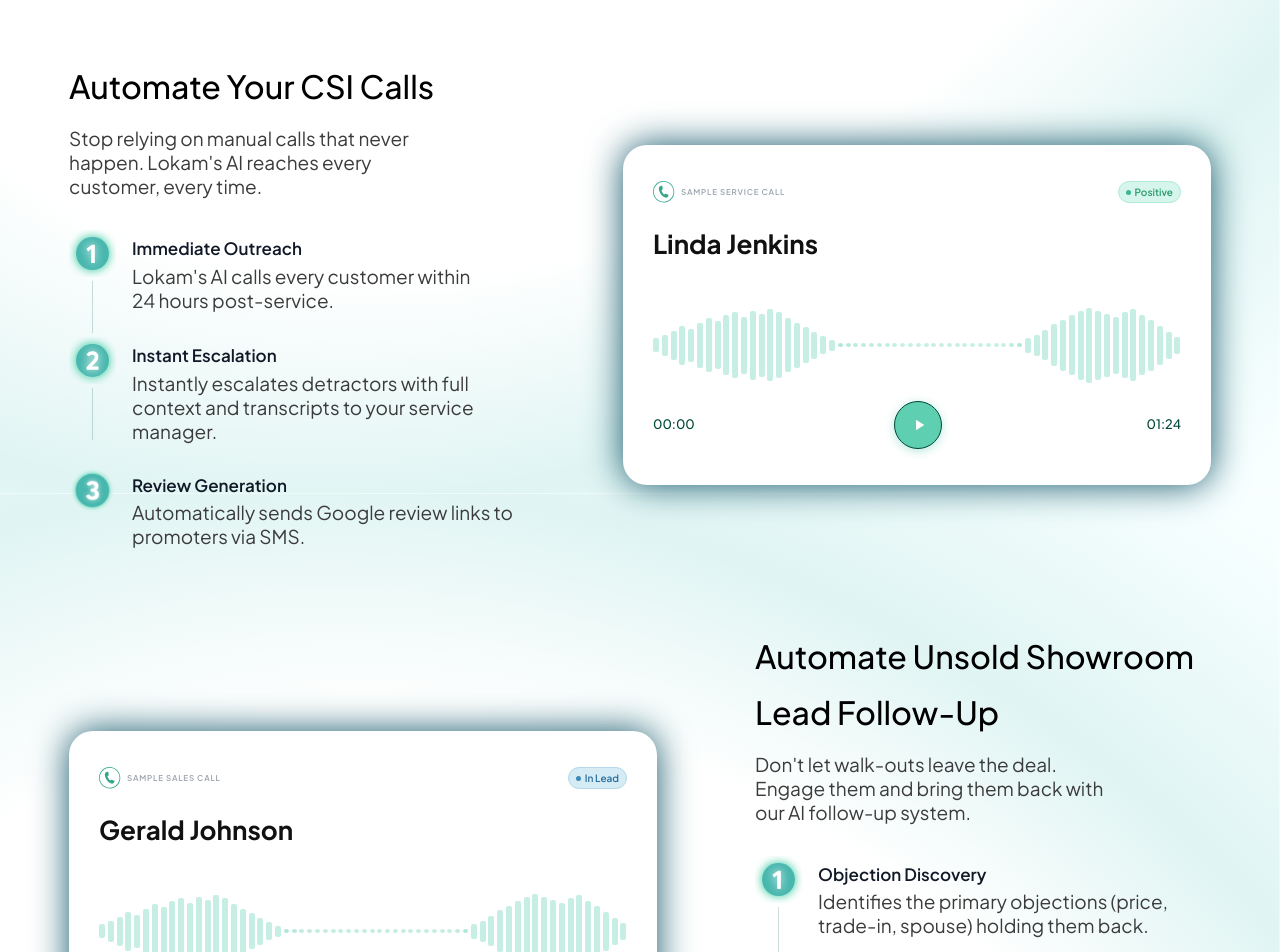
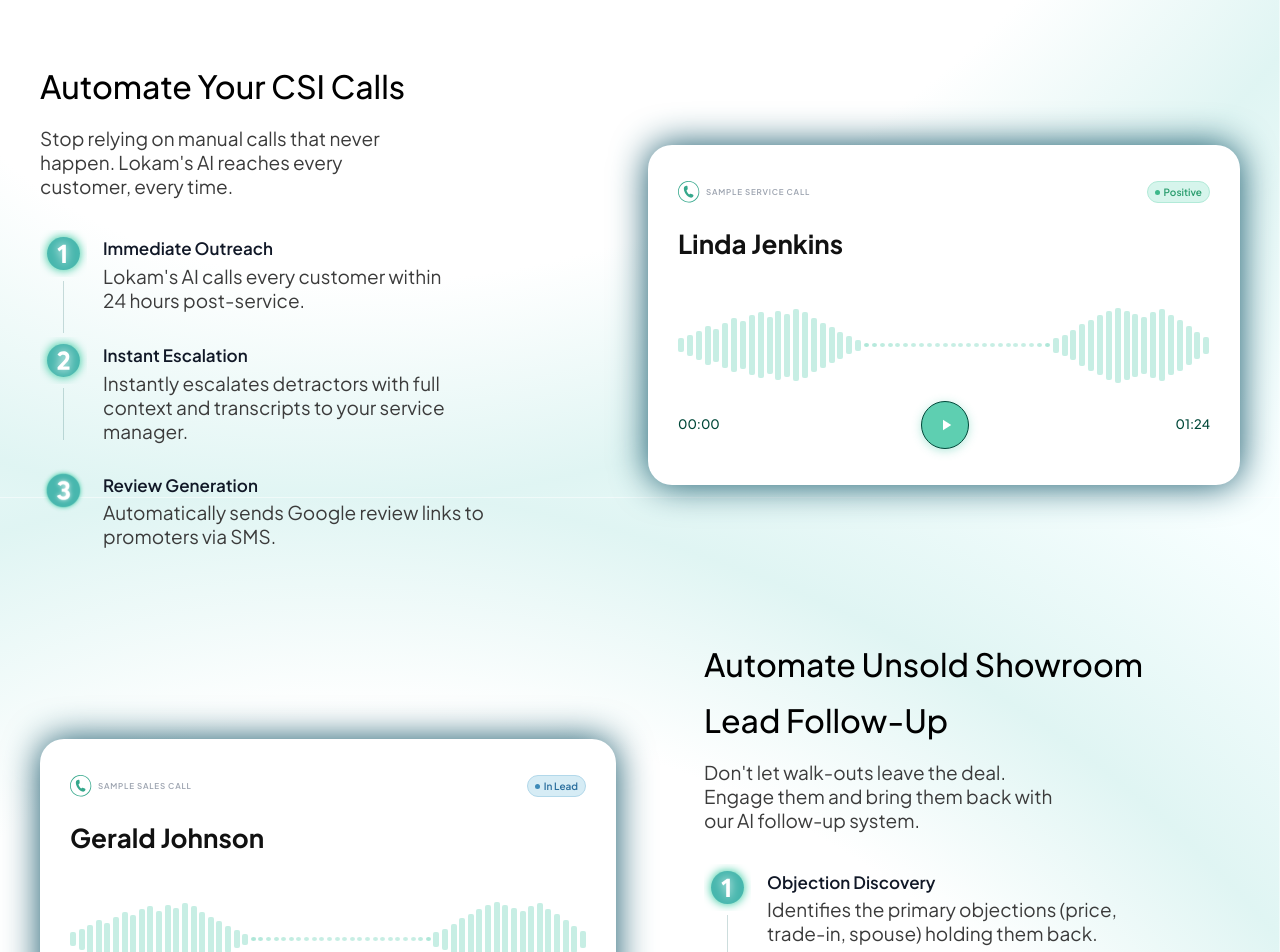
Before and after one commit to Lokam-AI/lokam-website, a Next.js app: page / in a window 1280 px wide. Shown: the part 1626-2578 px from the top of the page. Built offline with nearby package versions, Linux system fonts and the light colour scheme; no server answers.

Commit message:
responsive howitworks

```diff
--- a/app/components/HowItWorks.tsx
+++ b/app/components/HowItWorks.tsx
@@ -38,7 +38,6 @@
   },
 ];
 
-// Exact waveform data from Figma reference
 const waveformBars = [
   { height: 18, opacity: 1 },
   { height: 28, opacity: 1 },
@@ -120,45 +119,21 @@
 }
 
 const badgeStyles: Record<string, BadgeConfig> = {
-  Positive: {
-    bg: "#d6f5ec",
-    border: "#b2ead8",
-    dot: "#3db88a",
-    text: "Positive",
-    color: "#2a9d6e",
-  },
-  "In Lead": {
-    bg: "#d6ecf5",
-    border: "#b2d8ea",
-    dot: "#3d8ab8",
-    text: "In Lead",
-    color: "#2a6e9d",
-  },
+  Positive: { bg: "#d6f5ec", border: "#b2ead8", dot: "#3db88a", text: "Positive", color: "#2a9d6e" },
+  "In Lead": { bg: "#d6ecf5", border: "#b2d8ea", dot: "#3d8ab8", text: "In Lead", color: "#2a6e9d" },
 };
 
 function CallCard({
-  label,
-  name,
-  badge,
-  totalSeconds,
-  src,
-  onPlay,
-  shouldPause,
+  label, name, badge, totalSeconds, src, onPlay, shouldPause,
 }: {
-  label: string;
-  name: string;
-  badge: string;
-  totalSeconds: number;
-  src: string;
-  onPlay: () => void;
-  shouldPause: boolean;
+  label: string; name: string; badge: string; totalSeconds: number;
+  src: string; onPlay: () => void; shouldPause: boolean;
 }) {
   const [isPlaying, setIsPlaying] = useState(false);
   const [currentTime, setCurrentTime] = useState(0);
   const [duration, setDuration] = useState(totalSeconds);
   const audioRef = useRef<HTMLAudioElement | null>(null);
 
-  // Pause this card when the other one starts playing
   useEffect(() => {
     if (shouldPause && isPlaying) {
       audioRef.current?.pause();
@@ -169,14 +144,8 @@
   const togglePlay = () => {
     const audio = audioRef.current;
     if (!audio) return;
-    if (isPlaying) {
-      audio.pause();
-      setIsPlaying(false);
-    } else {
-      onPlay(); // notify parent so the other card gets paused
-      audio.play();
-      setIsPlaying(true);
-    }
+    if (isPlaying) { audio.pause(); setIsPlaying(false); }
+    else { onPlay(); audio.play(); setIsPlaying(true); }
   };
 
   const playedBarCount = Math.floor((currentTime / duration) * waveformBars.length);
@@ -185,9 +154,8 @@
     const audio = audioRef.current;
     if (!audio) return;
     const rect = e.currentTarget.getBoundingClientRect();
-    const newTime = ((e.clientX - rect.left) / rect.width) * duration;
-    audio.currentTime = newTime;
-    setCurrentTime(newTime);
+    audio.currentTime = ((e.clientX - rect.left) / rect.width) * duration;
+    setCurrentTime(audio.currentTime);
   };
 
   const badgeCfg = badgeStyles[badge] ?? badgeStyles["Positive"];
@@ -195,22 +163,14 @@
   return (
     <div
       className="bg-white flex flex-col"
-      style={{
-        width: 588,
-        borderRadius: 24,
-        height: 340,
-        padding: "36px 30px 36px",
-        boxShadow: "0 0 36px #125669",
-      }}
+      style={{ borderRadius: 24, minHeight: 340, padding: "36px 30px", boxShadow: "0 0 36px #125669" }}
     >
       <audio
-        ref={audioRef}
-        src={src}
+        ref={audioRef} src={src}
         onTimeUpdate={() => setCurrentTime(audioRef.current?.currentTime ?? 0)}
         onLoadedMetadata={() => setDuration(audioRef.current?.duration ?? totalSeconds)}
         onEnded={() => { setIsPlaying(false); setCurrentTime(0); }}
       />
-      {/* Header */}
       <div className="flex items-center justify-between mb-6">
         <div className="flex items-center gap-1.5">
           <img src="/assets/phone.svg" alt="" className="flex-shrink-0" style={{ width: 22, height: 22 }} />
@@ -227,30 +187,23 @@
         </div>
       </div>
 
-      {/* Name */}
       <div className="font-sans mb-3" style={{ fontWeight: 700, fontSize: 26, color: "#111", lineHeight: 1.3 }}>
         {name}
       </div>
 
-      {/* Waveform — overflow hidden so bars stay within card */}
       <div
         className="overflow-hidden cursor-pointer select-none mb-4 mt-auto"
         style={{ height: 80 }}
         onClick={handleWaveformClick}
-        role="slider"
-        aria-label="Audio progress"
-        aria-valuenow={Math.round(currentTime)}
-        aria-valuemin={0}
-        aria-valuemax={totalSeconds}
+        role="slider" aria-label="Audio progress"
+        aria-valuenow={Math.round(currentTime)} aria-valuemin={0} aria-valuemax={totalSeconds}
       >
         <div className="flex items-center w-full justify-between" style={{ height: 80 }}>
           {waveformBars.map((bar, i) => {
             const isPlayed = i < playedBarCount;
             const isDot = bar.opacity < 0.5;
             return (
-              <div
-                key={i}
-                style={{
+              <div key={i} style={{
                 width: isDot ? 5 : 6,
                 height: isDot ? 4 : Math.round(bar.height * 0.75),
                 borderRadius: isDot ? "50%" : 2,
@@ -258,14 +211,12 @@
                 opacity: isPlayed ? 1 : isDot ? bar.opacity + 0.1 : 0.35,
                 flexShrink: 0,
                 transition: "opacity 0.1s",
-                }}
-              />
+              }} />
             );
           })}
         </div>
       </div>
 
-      {/* Controls */}
       <div className="flex items-center justify-between">
         <span className="font-sans" style={{ fontSize: 13, color: "#004839", fontWeight: 500, minWidth: 40 }}>
           {formatTime(currentTime)}
@@ -277,14 +228,9 @@
           aria-label={isPlaying ? "Pause" : "Play"}
         >
           {isPlaying ? (
-            <svg width="18" height="18" viewBox="0 0 24 24" fill="white">
-              <rect x="5" y="4" width="4" height="16" rx="1" fill="white" />
-              <rect x="15" y="4" width="4" height="16" rx="1" fill="white" />
-            </svg>
+            <svg width="18" height="18" viewBox="0 0 24 24"><rect x="5" y="4" width="4" height="16" rx="1" fill="white" /><rect x="15" y="4" width="4" height="16" rx="1" fill="white" /></svg>
           ) : (
-            <svg width="18" height="18" viewBox="0 0 24 24" fill="white" style={{ marginLeft: 2 }}>
-              <path d="M8 5v14l11-7L8 5z" fill="white" />
-            </svg>
+            <svg width="18" height="18" viewBox="0 0 24 24" style={{ marginLeft: 2 }}><path d="M8 5v14l11-7L8 5z" fill="white" /></svg>
           )}
         </button>
         <span className="font-sans" style={{ fontSize: 13, color: "#004839", fontWeight: 500, minWidth: 40, textAlign: "right" }}>
@@ -305,14 +251,10 @@
           <div className="flex gap-4 items-start">
             <div className="flex flex-col items-center flex-shrink-0">
               <img src={stepIcons[i]} alt={`Step ${i + 1}`} className="w-[47px] h-[47px] flex-shrink-0" />
-              {i < steps.length - 1 && (
-                <div className="w-px flex-1 min-h-[52px] bg-[#085856]/20 my-1" />
-              )}
+              {i < steps.length - 1 && <div className="w-px flex-1 min-h-[52px] bg-[#085856]/20 my-1" />}
             </div>
             <div className="pt-2 pb-6">
-              <h4 className="font-sans font-semibold text-[17px] leading-tight text-[#111827] mb-1">
-                {step.title}
-              </h4>
+              <h4 className="font-sans font-semibold text-[17px] leading-tight text-[#111827] mb-1">{step.title}</h4>
               <p className="font-sans" style={{ color: "#3B3B3B", fontSize: 19, lineHeight: "24px", fontWeight: 400, maxWidth: step.maxWidth }}>
                 {step.desc}
               </p>
@@ -329,30 +271,27 @@
 
   return (
     <section id="how-it-works" className="relative bg-white pt-16 md:pt-24 pb-8 px-4 overflow-hidden">
-      {/* Background gradient — CSI (top, flipped vertically) */}
+      {/* Background gradient — CSI */}
       <svg className="absolute top-0 left-0 w-full h-1/2 pointer-events-none" xmlns="http://www.w3.org/2000/svg" viewBox="0 0 1429 984" preserveAspectRatio="xMidYMid slice" aria-hidden="true" style={{ transform: "scaleY(-1)" }}>
         <path d="M1428.5 984H0V0H1428.5V984Z" fill="url(#paint0_radial_csi)" fillOpacity="0.13"/>
         <defs>
           <radialGradient id="paint0_radial_csi" cx="0" cy="0" r="1" gradientTransform="matrix(196.578 -1037.08 1439.22 423.043 591.514 879.828)" gradientUnits="userSpaceOnUse">
-            <stop stopColor="white"/>
-            <stop offset="0.487941" stopColor="white"/>
-            <stop offset="0.713185" stopColor="#0CB0A2"/>
-            <stop offset="1" stopColor="#C5FDFF"/>
+            <stop stopColor="white"/><stop offset="0.487941" stopColor="white"/>
+            <stop offset="0.713185" stopColor="#0CB0A2"/><stop offset="1" stopColor="#C5FDFF"/>
           </radialGradient>
         </defs>
       </svg>
-      {/* Background gradient — Showroom (bottom, normal) */}
+      {/* Background gradient — Showroom */}
       <svg className="absolute bottom-0 left-0 w-full h-1/2 pointer-events-none" xmlns="http://www.w3.org/2000/svg" viewBox="0 0 1429 984" preserveAspectRatio="xMidYMid slice" aria-hidden="true">
         <path d="M1428.5 984H0V0H1428.5V984Z" fill="url(#paint0_radial_lead)" fillOpacity="0.13"/>
         <defs>
           <radialGradient id="paint0_radial_lead" cx="0" cy="0" r="1" gradientTransform="matrix(196.578 -1037.08 1439.22 423.043 591.514 879.828)" gradientUnits="userSpaceOnUse">
-            <stop stopColor="white"/>
-            <stop offset="0.487941" stopColor="white"/>
-            <stop offset="0.713185" stopColor="#0CB0A2"/>
-            <stop offset="1" stopColor="#C5FDFF"/>
+            <stop stopColor="white"/><stop offset="0.487941" stopColor="white"/>
+            <stop offset="0.713185" stopColor="#0CB0A2"/><stop offset="1" stopColor="#C5FDFF"/>
           </radialGradient>
         </defs>
       </svg>
+
       {/* Header */}
       <div className="text-center mb-14 md:mb-20 relative z-10">
         <h2 className="font-sans font-medium mb-4" style={{ color: "#095857", fontSize: "clamp(26px, 4vw, 50px)", lineHeight: "1.12", letterSpacing: "-1px" }}>
@@ -363,11 +302,12 @@
         </p>
       </div>
 
-      <div className="max-w-[1400px] mx-auto space-y-10 md:space-y-14">
+      <div className="max-w-[1200px] mx-auto space-y-10 md:space-y-16">
 
         {/* ── CSI Workflow ── */}
-        <div className="flex justify-center items-center gap-[34px]">
-          <div className="flex-shrink-0 w-[520px] relative z-10">
+        <div className="grid grid-cols-1 lg:grid-cols-2 gap-8 lg:gap-4 items-center relative z-10">
+          {/* Text */}
+          <div>
             <h3 className="font-sans mb-3" style={{ color: "#000", fontSize: 32, lineHeight: "56px", fontWeight: 500 }}>
               Automate Your CSI Calls
             </h3>
@@ -376,17 +316,20 @@
             </p>
             <StepList steps={csiSteps} />
           </div>
-          <div className="flex-shrink-0 relative z-10">
+          {/* Card */}
+          <div>
             <CallCard label="Sample Service Call" name="Linda Jenkins" badge="Positive" totalSeconds={84} src="/assets/service.mp4" onPlay={() => setActivePlayer("csi")} shouldPause={activePlayer === "sales"} />
           </div>
         </div>
 
         {/* ── Showroom Workflow ── */}
-        <div className="flex justify-center items-center gap-[34px]">
-          <div className="flex-shrink-0 relative z-10">
+        <div className="grid grid-cols-1 lg:grid-cols-2 gap-8 lg:gap-12 items-center relative z-10">
+          {/* Card — first on desktop, second on mobile */}
+          <div className="order-2 lg:order-1">
             <CallCard label="Sample Sales Call" name="Gerald Johnson" badge="In Lead" totalSeconds={228} src="/assets/sales.mp4" onPlay={() => setActivePlayer("sales")} shouldPause={activePlayer === "csi"} />
           </div>
-          <div className="flex-shrink-0 w-[520px] translate-x-[64px] relative z-10">
+          {/* Text — second on desktop, first on mobile */}
+          <div className="order-1 lg:order-2 lg:pl-10">
             <h3 className="font-sans mb-3" style={{ color: "#000", fontSize: 32, lineHeight: "56px", fontWeight: 500 }}>
               Automate Unsold Showroom<br />Lead Follow-Up
             </h3>
@@ -398,7 +341,6 @@
         </div>
 
       </div>
-
     </section>
   );
 }
```
Lines whose indentation alone changed are shown as unchanged.
